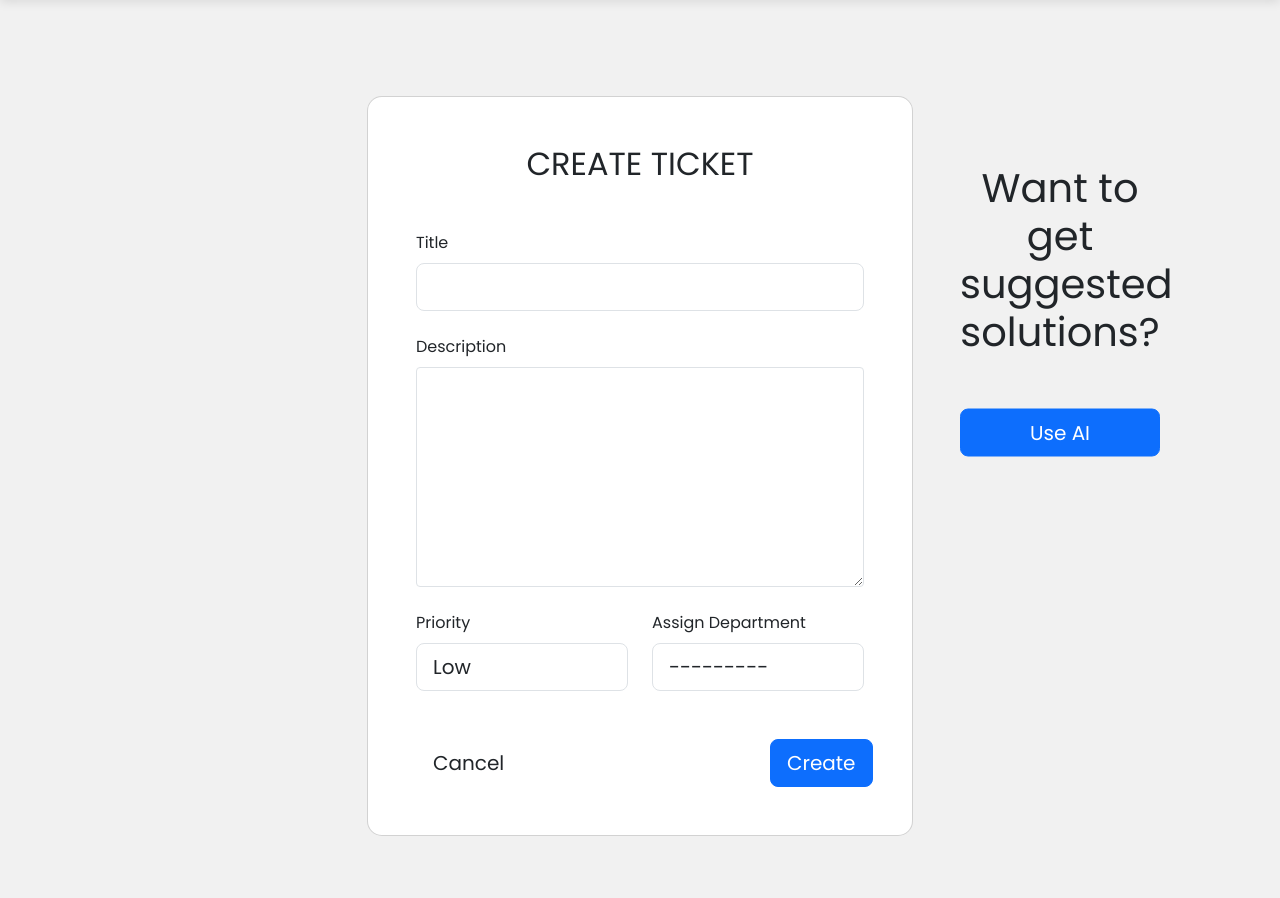
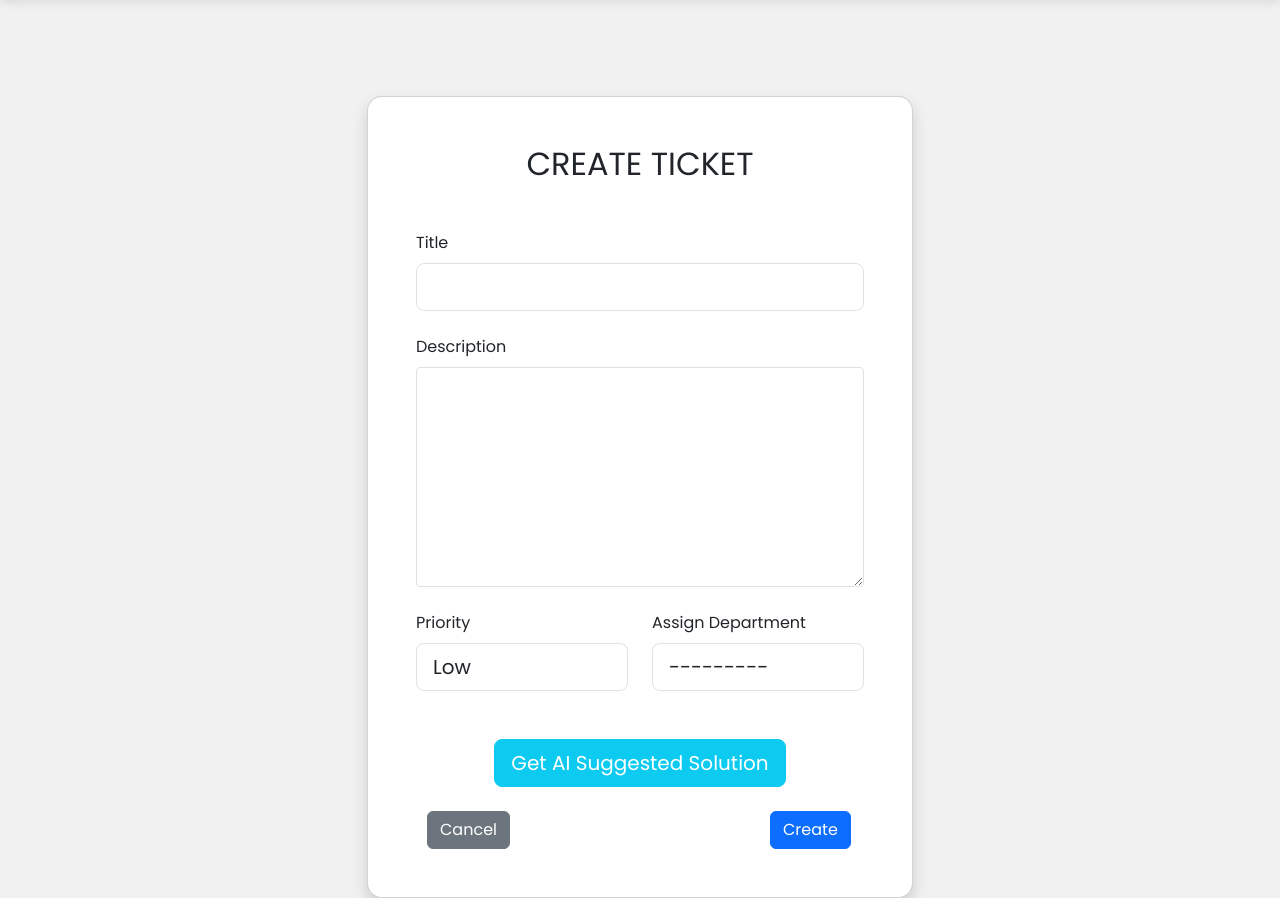
Before and after one commit to luismarrer/Probless-project, a Django app: page /1/1/create_ticket/ in a window 1280 px wide. Shown: the part 90-988 px from the top of the page. Before the commit the page ends 926 px from the top, so only its background shows below. Run offline with Django 5.2, Linux system fonts and the light colour scheme; a user stored in the database is signed in; tables that the repository leaves empty hold one stand-in row (values such as "Sample post").

Commit message:
Enhance ticket creation form with AI suggestion feature and improved layout

```diff
--- a/probless-backend/core/templates/create_ticket.html
+++ b/probless-backend/core/templates/create_ticket.html
@@ -7,13 +7,13 @@
 <div class="mask d-flex align-items-center h-100 gradient-custom-3">
     <div class="container h-100 mt-5 pt-5">
         <div class="row d-flex justify-content-center align-items-center h-100">
-                <div class="col-12 col-md-9 col-lg-7 col-xl-6">
-                    <div class="card" style="border-radius: 15px;">
+            <div class="col-md-6">
+                <div class="card shadow" style="border-radius: 15px;">
                     <div class="card-body p-5">
                         <h2 class="text-uppercase text-center mb-5">Create Ticket</h2>
                         <form id="ticket-form" method="POST">
                             {% if error %}
-                                    <div class="error">{{ error }}</div>
+                                <div class="alert alert-danger" role="alert">{{ error }}</div>
                             {% endif %}
                             {% csrf_token %}
                             <div class="form-outline mb-4">
@@ -38,34 +38,42 @@
                                     </div>
                                 </div>
                             </div>
+
+                            <!-- Botón para obtener sugerencia de IA -->
+                            <div class="text-center my-4">
+                                <button type="button" class="btn btn-info btn-lg text-white" onclick="useAI()">
+                                    Get AI Suggested Solution
+                                </button>
+                            </div>
+
+                            <!-- Botones de Cancelar y Crear -->
                             <div class="row justify-content-between mt-4">
                                 <div class="col-md-3 text-end">
-                                        <u><button class="btn btn-block btn-lg background: f1f1f1" onclick="window.history.back();">Cancel</button></u>
+                                    <button type="button" class="btn btn-secondary" onclick="window.history.back();">Cancel</button>
                                 </div>
                                 <div class="col-md-3">
-                                        <button type="submit" class="btn btn-primary btn-block btn-lg text-white">Create</button>
+                                    <button type="submit" class="btn btn-primary text-white">Create</button>
                                 </div>
                             </div>
                         </form>
                     </div>
                 </div>
             </div>
+            <!-- Tarjeta de respuesta de la IA -->
             {% if ai_response %}
-                <div class="container ai_response card mt-5 col-12 col-md-9 col-lg-7 col-xl-6 mb-4">
-                    <h4 class="mt-4 mb-3">AI Suggested Solution:</h4>
-                    <p>{{ ai_response }}</p>
+            <div class="col-md-4">
+                <div class="card shadow" style="border-radius: 15px;">
+                    <div class="card-body p-4">
+                        <h4 class="card-title text-center">AI Suggested Solution</h4>
+                        <p class="card-text mt-3">{{ ai_response }}</p>
+                    </div>
+                </div>
             </div>
             {% endif %}
         </div>
     </div>
 </div>
-   {% if ai_response %}
-   {% else %}
-    <div class="floating-button text-center">
-        <h2>Want to get suggested solutions?</h2>
-        <button type="button" class="btn btn-primary btn-lg text-white mt-5" onclick="useAI()">Use AI</button>
-    </div>
-    {% endif %}
+
 <script>
 function useAI() {
     const form = document.getElementById('ticket-form');
```
Lines whose indentation alone changed are shown as unchanged.
